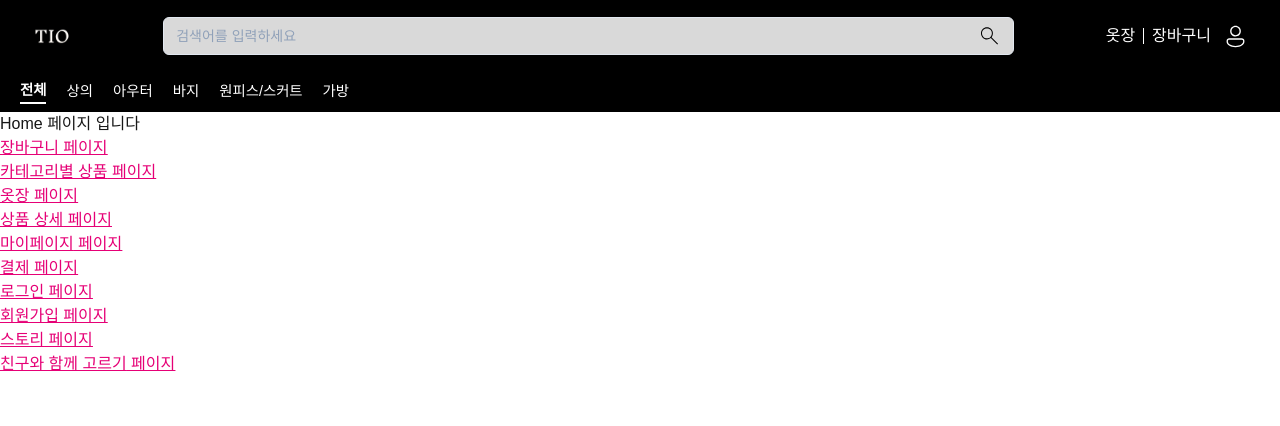
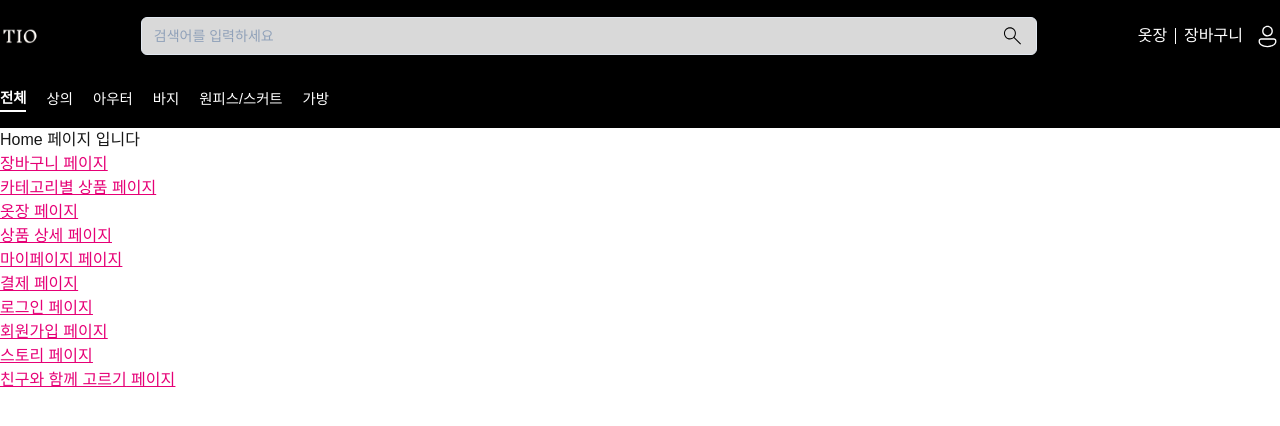
Before and after one commit to TryItOn-TIO/TryItOn-frontend, a Next.js app: page / in a window 1280 px wide. Shown: the top 426 px of the page. Built offline with nearby package versions, Linux system fonts and the light colour scheme; no server answers.

Commit message:
style: header max width 설정 #2

```diff
--- a/src/components/layout/CategoryHeader.tsx
+++ b/src/components/layout/CategoryHeader.tsx
@@ -10,7 +10,8 @@ const CategoryHeader = () => {
   const currentId = Number(pathname.split("/").pop());
 
   return (
-    <div className="w-full bg-black px-5 py-2 text-white font-light text-[0.9rem] flex items-center gap-5">
+    <div className="w-screen py-4 bg-black flex justify-center">
+      <div className="w-full max-w-[1440px] bg-black text-white font-light text-[0.9rem] flex items-center gap-5">
         {Object.values(CATEGORY)
           .filter((v) => typeof v === "number")
           .map((categoryId) => (
@@ -29,6 +30,7 @@ const CategoryHeader = () => {
             </div>
           ))}
       </div>
+    </div>
   );
 };
 
--- a/src/components/layout/Header.tsx
+++ b/src/components/layout/Header.tsx
@@ -6,7 +6,8 @@ import CategoryHeader from "@/components/layout/CategoryHeader";
 const Header = () => {
   return (
     <>
-      <div className="flex justify-between items-center bg-black py-4 px-8">
+      <div className="w-screen py-4 bg-black flex justify-center">
+        <div className="w-full max-w-[1440px] flex justify-between items-center">
           {/* 로고 */}
           <Link href={"/"}>
             <Image src="/images/logo.png" width={40} height={40} alt="logo" />
@@ -46,6 +47,7 @@ const Header = () => {
             </Link>
           </div>
         </div>
+      </div>
       <CategoryHeader />
     </>
   );
```
Lines whose indentation alone changed are shown as unchanged.
